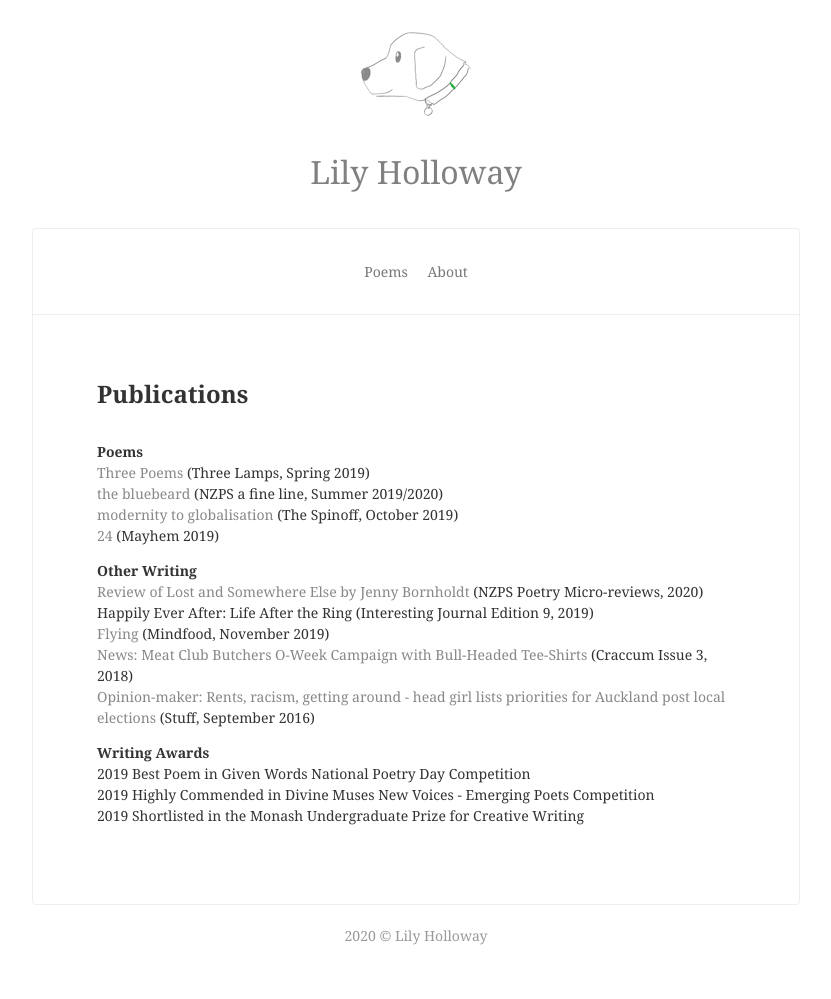
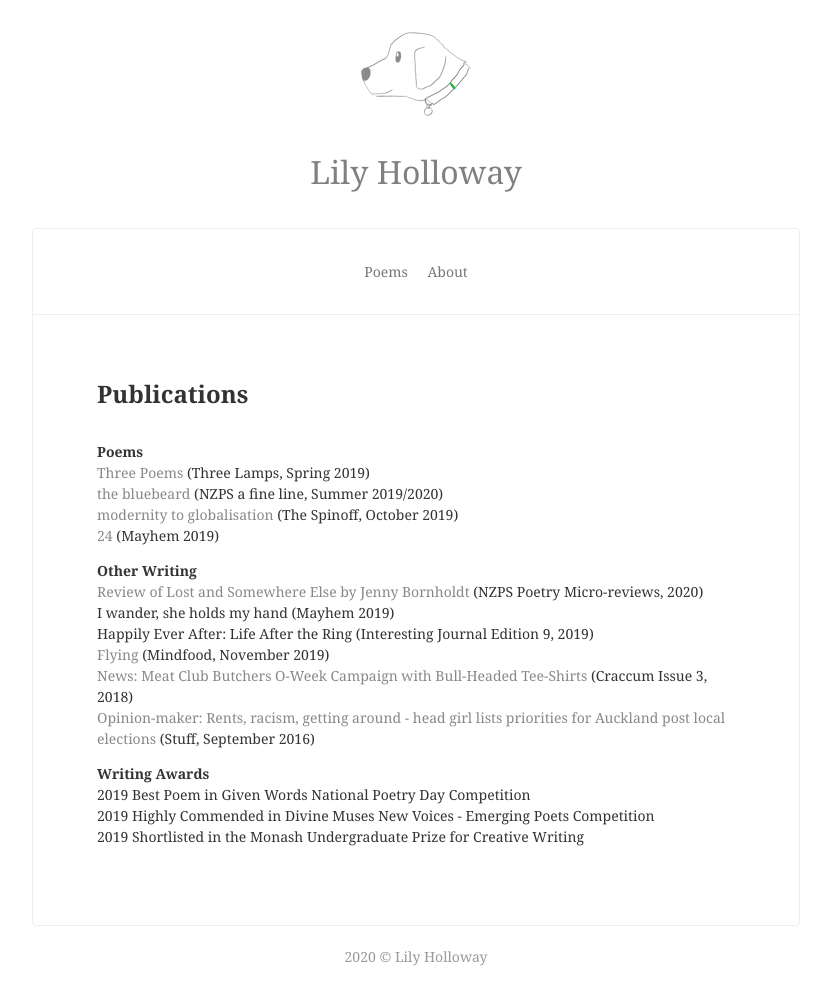
Before and after one commit to lilyholloway/lilyholloway.github.io, a Jekyll site: the page built from cv.md, in a window 1280 px wide. Shown: the whole page, without its empty margins (224-1055 px from the left). Built offline with Jekyll 4.4.1, drawn with Linux system fonts in a browser that asks for light colours; nearby versions of some CDN libraries; before the commit the page ends 978 px from its top, so only the background shows below that.

Commit message:
Update cv.md

```diff
--- a/cv.md
+++ b/cv.md
@@ -12,6 +12,7 @@ description: Publications and Awards
 
 <b>Other Writing</b><br>
 <a href="https://poetrysociety.org.nz/lost-and-somewhere-else-by-jenny-bornholdt/">Review of Lost and Somewhere Else by Jenny Bornholdt</a> (NZPS Poetry Micro-reviews, 2020) <br>
+I wander, she holds my hand (Mayhem 2019)<br>
 Happily Ever After: Life After the Ring (Interesting Journal Edition 9, 2019)<br>
 <a href="https://lilyholloway.co.nz/posts/Flying">Flying</a> (Mindfood, November 2019)<br>
 <a href="http://www.craccum.co.nz/?p=2497">News: Meat Club Butchers O-Week Campaign with Bull-Headed Tee-Shirts</a> (Craccum Issue 3, 2018)<br>
```
